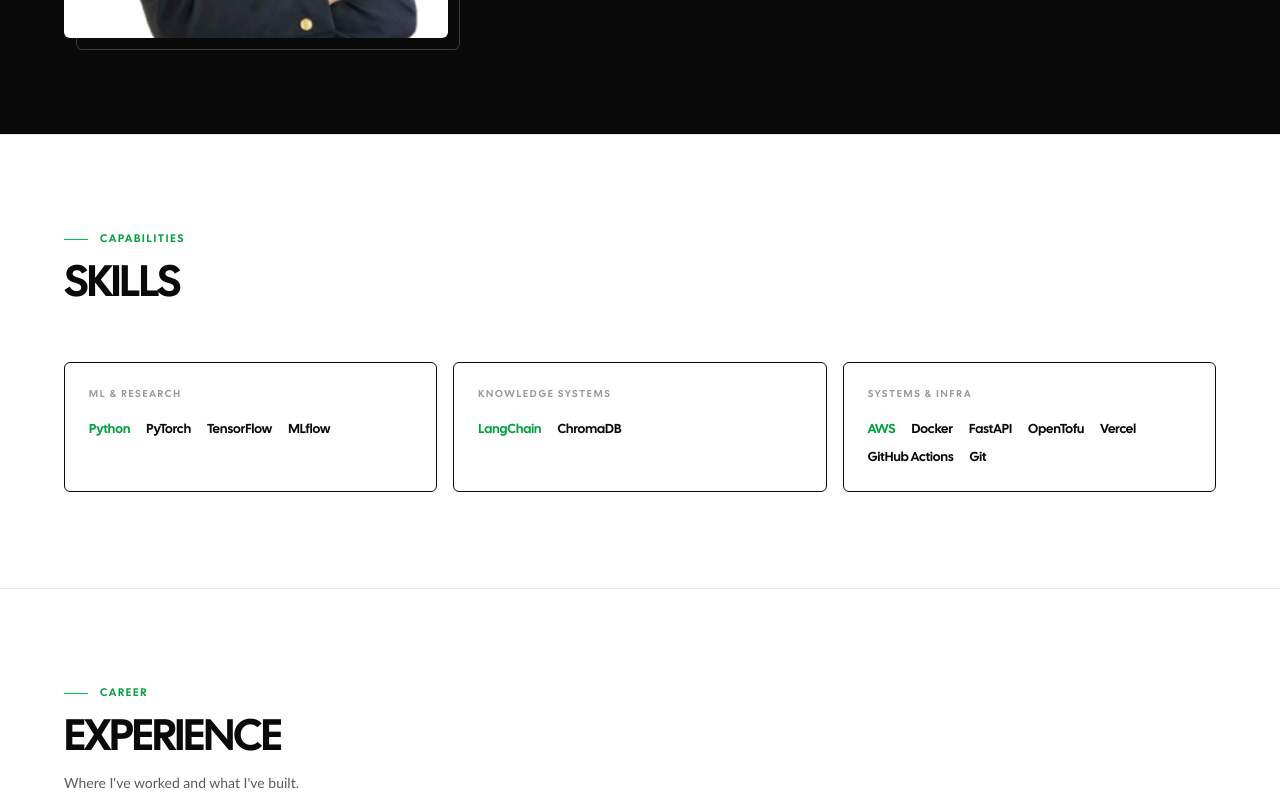
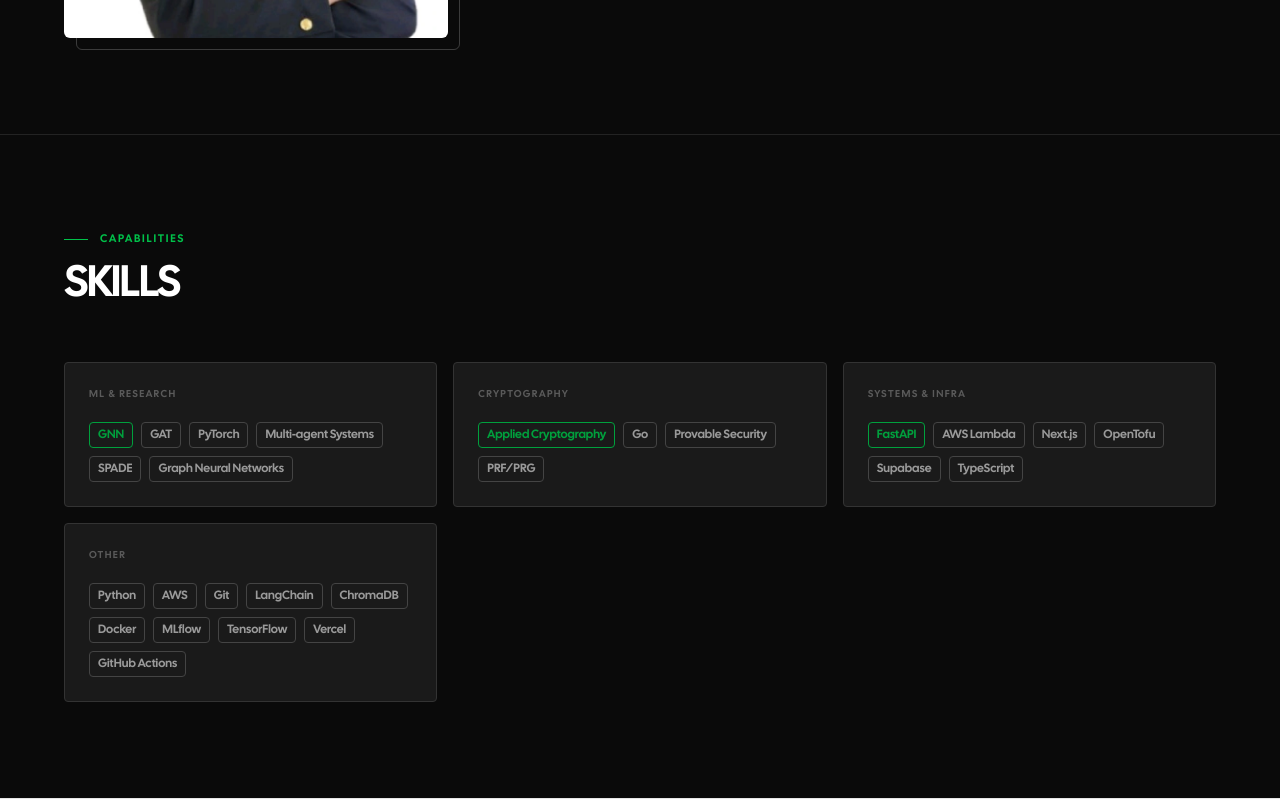
Before and after one commit to lynn511/portfolio, a Next.js app: page / in a window 1280 px wide. Shown: the part 1300-2100 px from the top of the page. Built offline with nearby package versions, Linux system fonts and the light colour scheme.

Commit message:
prompt nbr 4

```diff
--- a/components/Skills.tsx
+++ b/components/Skills.tsx
@@ -19,18 +19,18 @@ interface DomainGroup {
 const DOMAIN_GROUPS: DomainGroup[] = [
   {
     label: 'ML & RESEARCH',
-    highlight: 'Python',
-    keys: ['Python', 'PyTorch', 'TensorFlow', 'MLflow'],
+    highlight: 'GNN',
+    keys: ['GNN', 'GAT', 'PyTorch', 'Multi-agent Systems', 'SPADE', 'Graph Neural Networks'],
   },
   {
-    label: 'KNOWLEDGE SYSTEMS',
-    highlight: 'LangChain',
-    keys: ['LangChain', 'ChromaDB'],
+    label: 'CRYPTOGRAPHY',
+    highlight: 'Applied Cryptography',
+    keys: ['Applied Cryptography', 'Go', 'Provable Security', 'PRF/PRG'],
   },
   {
     label: 'SYSTEMS & INFRA',
-    highlight: 'AWS',
-    keys: ['AWS', 'Docker', 'FastAPI', 'OpenTofu', 'Vercel', 'GitHub Actions', 'Git'],
+    highlight: 'FastAPI',
+    keys: ['FastAPI', 'AWS Lambda', 'Next.js', 'OpenTofu', 'Supabase', 'TypeScript'],
   },
 ]
 
@@ -42,40 +42,37 @@ const Skills: FC<Props> = ({ skills }) => {
     skills: group.keys.filter((k) => skillNames.has(k)),
   }))
 
-  // Any skill not in a defined group falls into "OTHER"
   const claimed = new Set(DOMAIN_GROUPS.flatMap((g) => g.keys))
   const other = skills.map((s) => s.name).filter((n) => !claimed.has(n))
 
   return (
-    <section id="skills" className="py-24 px-6 border-t border-hairline">
+    <section id="skills" className="py-24 px-6 bg-ink border-t border-white/10">
       <div className="max-w-6xl mx-auto">
         <Reveal>
           <SectionHeader
             eyebrow="Capabilities"
             heading="Skills"
+            variant="dark"
           />
         </Reveal>
 
         <div className="grid grid-cols-1 sm:grid-cols-2 lg:grid-cols-3 gap-4">
           {groups.map((group, i) => (
             <Reveal key={group.label} delay={i * 0.08}>
-              <div className="group border-[1.5px] border-ink rounded-[6px] p-6 transition-colors duration-200 ease-brand hover:border-green-deep h-full">
-                {/* Domain label */}
-                <span className="block text-[10px] font-heading font-semibold uppercase tracking-[0.18em] text-faint mb-5">
+              <div className="border-[1.5px] border-[#333333] rounded-[4px] p-6 bg-[#1a1a1a] h-full">
+                <span className="block text-[10px] font-heading font-semibold uppercase tracking-[0.14em] text-muted mb-5">
                   {group.label}
                 </span>
-
-                {/* Skills */}
-                <div className="flex flex-wrap gap-x-4 gap-y-2.5">
+                <div className="flex flex-wrap gap-2">
                   {group.skills.map((name) => {
                     const isHighlight = name === group.highlight
                     return (
                       <span
                         key={name}
-                        className={`text-[13px] font-heading leading-snug transition-colors duration-200 ${
+                        className={`text-[12px] font-heading px-2 py-[3px] rounded-[4px] border bg-transparent ${
                           isHighlight
-                            ? 'text-green-deep font-semibold'
-                            : 'text-ink font-medium'
+                            ? 'border-green-deep text-green-deep'
+                            : 'border-[#444444] text-faint'
                         }`}
                       >
                         {name}
@@ -87,16 +84,18 @@ const Skills: FC<Props> = ({ skills }) => {
             </Reveal>
           ))}
 
-          {/* Overflow group for any uncategorised skills */}
           {other.length > 0 && (
             <Reveal delay={groups.length * 0.08}>
-              <div className="group border-[1.5px] border-ink rounded-[6px] p-6 transition-colors duration-200 ease-brand hover:border-green-deep h-full">
-                <span className="block text-[10px] font-heading font-semibold uppercase tracking-[0.18em] text-faint mb-5">
+              <div className="border-[1.5px] border-[#333333] rounded-[4px] p-6 bg-[#1a1a1a] h-full">
+                <span className="block text-[10px] font-heading font-semibold uppercase tracking-[0.14em] text-muted mb-5">
                   OTHER
                 </span>
-                <div className="flex flex-wrap gap-x-4 gap-y-2.5">
+                <div className="flex flex-wrap gap-2">
                   {other.map((name) => (
-                    <span key={name} className="text-[13px] font-heading font-medium text-ink leading-snug">
+                    <span
+                      key={name}
+                      className="text-[12px] font-heading px-2 py-[3px] rounded-[4px] border border-[#444444] text-faint bg-transparent"
+                    >
                       {name}
                     </span>
                   ))}
--- a/content/content.json
+++ b/content/content.json
@@ -3,7 +3,7 @@
     "fullName": "Lynn El Moussaoui",
     "displayName": "Lynn el Moussaoui",
     "role": "Applied AI Engineer",
-    "bio": "I’m an Applied AI developer based in Lebanon. I like research and development, and I write tech blogs to simplify some AI topics. I deliver AI workshops across universities. Published at IEEE, featured in L'Orient-Le Jour, and always chasing the next hard problem :)",
+    "bio": "I\u2019m an Applied AI developer based in Lebanon. I like research and development, and I write tech blogs to simplify some AI topics. I deliver AI workshops across universities. Published at IEEE, featured in L'Orient-Le Jour, and always chasing the next hard problem :)",
     "siteDescription": "Lynn El Moussaoui - AI engineer specializing in applied machine learning, knowledge systems, and scalable AI infrastructure. Explore projects in AI systems, MLOps, and research.",
     "profileImage": "/profile-img.jpg",
     "siteUrl": "https://lynn511.github.io"
@@ -35,9 +35,20 @@
       "id": "serverless-ai-chatbot",
       "title": "Serverless AI CodeBase Auditor",
       "type": "Personal",
-      "categories": ["AI", "Cloud", "Backend"],
+      "categories": [
+        "AI",
+        "Cloud",
+        "Backend"
+      ],
       "shortDescription": "Serverless AI chatbot deployed on AWS using Lambda, API Gateway, Bedrock and S3 memory storage.",
-      "techStack": ["Python", "FastAPI", "AWS Lambda", "API Gateway", "AWS Bedrock", "OpenTofu"],
+      "techStack": [
+        "Python",
+        "FastAPI",
+        "AWS Lambda",
+        "API Gateway",
+        "AWS Bedrock",
+        "OpenTofu"
+      ],
       "startDate": "2026-03-26",
       "endDate": "2026-03-26",
       "image": "/projects/serverless/codebase.png",
@@ -50,7 +61,12 @@
       "id": "graph-rag-halytech",
       "title": "Graph-RAG Knowledge Assistant",
       "type": "Academic / Personal",
-      "categories": ["AI", "RAG", "Knowledge Graphs", "Backend"],
+      "categories": [
+        "AI",
+        "RAG",
+        "Knowledge Graphs",
+        "Backend"
+      ],
       "shortDescription": "Graph-based Retrieval-Augmented Generation system combining vector search and knowledge graphs for structured, context-aware question answering over documents.",
       "techStack": [
         "Python",
@@ -75,7 +91,11 @@
       "date": "2026-03-26",
       "description": "Overview of how I deployed a minimal AI tool on AWS using a serverless architecture, combining a Vercel frontend, API Gateway, Lambda backend, and Bedrock for LLM inference.",
       "coverImage": "https://miro.medium.com/v2/da:true/resize:fit:1200/0*7mMGGBq0o77Ppyrd",
-      "tags": ["AI", "Serverless", "AWS"],
+      "tags": [
+        "AI",
+        "Serverless",
+        "AWS"
+      ],
       "readingTime": 5,
       "featured": true,
       "url": "https://medium.com/munchy-bytes/building-a-serverless-ai-tool-on-aws-fe2cfd752147"
@@ -86,7 +106,11 @@
       "date": "2026-03-19",
       "description": "Guide to turning messy machine learning notebook work into a clean project structure using Git, modular architecture, and uv for dependency management.",
       "coverImage": "https://miro.medium.com/v2/resize:fit:640/format:webp/0*BGXly29egBSgIsye",
-      "tags": ["MLOps", "Git", "UV"],
+      "tags": [
+        "MLOps",
+        "Git",
+        "UV"
+      ],
       "featured": true,
       "url": "https://medium.com/munchy-bytes/mlops-v2-the-clean-project-guide-c5695522c277"
     },
@@ -96,7 +120,11 @@
       "date": "2025-08-22",
       "description": "Introduction to FAISS similarity search, covering embeddings, distance metrics, indexing strategies, and the basics of HNSW for efficient vector retrieval.",
       "coverImage": "https://miro.medium.com/v2/resize:fit:640/format:webp/0*AA75SUVdrGtpfwji",
-      "tags": ["FAISS", "Similarity Search", "Vector Databases"],
+      "tags": [
+        "FAISS",
+        "Similarity Search",
+        "Vector Databases"
+      ],
       "readingTime": 5,
       "featured": true,
       "url": "https://medium.com/munchy-bytes/faiss-similarity-search-ff113b9e87b7"
@@ -107,7 +135,11 @@
       "date": "2025-08-04",
       "description": "Practical comparison of synchronous and asynchronous embedding calls in Python, showing how asyncio can speed up I/O-bound embedding pipelines.",
       "coverImage": "https://miro.medium.com/v2/resize:fit:640/format:webp/0*lI60ASWzp98I4g6p",
-      "tags": ["Python", "Asyncio", "Embeddings"],
+      "tags": [
+        "Python",
+        "Asyncio",
+        "Embeddings"
+      ],
       "readingTime": 4,
       "featured": true,
       "url": "https://medium.com/munchy-bytes/async-embeddings-in-python-ff4471d3e54a"
@@ -118,7 +150,11 @@
       "date": "2023-10-01",
       "description": "A practical introduction to MLOps concepts and workflows.",
       "coverImage": "https://miro.medium.com/v2/da:true/resize:fit:1200/0*ckqf0B1UDdzCtefa",
-      "tags": ["MLOps", "Machine Learning", "Containers"],
+      "tags": [
+        "MLOps",
+        "Machine Learning",
+        "Containers"
+      ],
       "readingTime": 5,
       "featured": true,
       "url": "https://medium.com/munchy-bytes/mlops-101-9c1058d756f"
@@ -148,7 +184,7 @@
     },
     {
       "title": "AI Workshop: USJ",
-      "organizer": "Université Saint-Joseph de Beyrouth",
+      "organizer": "Universit\u00e9 Saint-Joseph de Beyrouth",
       "description": "Delivered series of 4 applied AI session covering machine learning fundamentals and practical coding examples using Python.",
       "link": "https://www.usj.edu.lb/",
       "photo": "/contributions/lynn-usj.png"
@@ -197,12 +233,16 @@
         "Worked at the intersection of AI and Economics",
         "Developed predictive models using scikit-learn with time-aware validation strategies and robust hyperparameter tuning to avoid leakage.",
         "Built semantic similarity systems using vector search (using FAISS) to standardize and deduplicate unstructured text across heterogeneous datasets.",
-        "Enabled higher-frequency insights from aggregated data through machine learning–based temporal transformation.",
+        "Enabled higher-frequency insights from aggregated data through machine learning\u2013based temporal transformation.",
         "Contributed to research and development efforts focused on time-series modeling and economic data analysis.",
         "Improved cross-source comparability of labor market datasets using semantic skill normalization.",
         "Maintained production PowerBI dashboards on a monthly release cycle to support stakeholder reporting."
       ],
-      "skills": ["Python", "Scikit-learn", "PowerBI"]
+      "skills": [
+        "Python",
+        "Scikit-learn",
+        "PowerBI"
+      ]
     },
     {
       "id": "zaka",
@@ -213,8 +253,13 @@
       "endDate": "Present",
       "description": [
         "Helped educate hundreds of students and professionals on AI, machine learning, and data science fundamentals.",
-        "Delivered AI workshops at Lebanese University, Saint Joseph University of Beirut, American University of Beirut, Beirut Arab University, Multilane, and the Michel Daher Foundation."      ],
-      "skills": ["Python", "Public Speaking", "AI Theory"]
+        "Delivered AI workshops at Lebanese University, Saint Joseph University of Beirut, American University of Beirut, Beirut Arab University, Multilane, and the Michel Daher Foundation."
+      ],
+      "skills": [
+        "Python",
+        "Public Speaking",
+        "AI Theory"
+      ]
     },
     {
       "id": "tech-blog",
@@ -227,7 +272,11 @@
         "I write technical articles on artificial intelligence, data science, and machine learning.",
         "Published articles on MLOps, statistics, data science, and data drift in computer vision."
       ],
-      "skills": ["Python", "TensorFlow", "PyTorch"]
+      "skills": [
+        "Python",
+        "TensorFlow",
+        "PyTorch"
+      ]
     },
     {
       "id": "monty",
@@ -243,7 +292,11 @@
         "Improved OCR algorithm accuracy for document processing workflows.",
         "Developed machine learning models to optimize text analysis and data extraction pipelines."
       ],
-      "skills": ["Computer Vision", "OCR", "Object Detection"]
+      "skills": [
+        "Computer Vision",
+        "OCR",
+        "Object Detection"
+      ]
     },
     {
       "id": "obsoft",
@@ -258,7 +311,10 @@
         "Categorized cryptocurrency wallets based on transaction patterns.",
         "Developed tagging strategies to identify wallet behaviors across blockchain networks."
       ],
-      "skills": ["Crypto", "Fraudulent Exchanges"]
+      "skills": [
+        "Crypto",
+        "Fraudulent Exchanges"
+      ]
     },
     {
       "id": "btekup",
@@ -273,7 +329,10 @@
         "Explored computer vision approaches for object detection in online product catalogs.",
         "Improved semantic matching between product images and descriptions."
       ],
-      "skills": ["Object Detection", "OCR"]
+      "skills": [
+        "Object Detection",
+        "OCR"
+      ]
     },
     {
       "id": "karma",
@@ -288,7 +347,11 @@
         "Improved supplier coordination processes and inventory management.",
         "Ensured timely delivery and cost-efficient supply chain operations."
       ],
-      "skills": ["Communication", "Sales", "Management"]
+      "skills": [
+        "Communication",
+        "Sales",
+        "Management"
+      ]
     },
     {
       "id": "redcross",
@@ -306,7 +369,10 @@
         "Completed Hostile Environment Awareness Training (HEAT).",
         "Member of the Logistics Committee."
       ],
-      "skills": ["Communication", "Leadership"]
+      "skills": [
+        "Communication",
+        "Leadership"
+      ]
     },
     {
       "id": "dataaurora",
@@ -318,7 +384,10 @@
       "description": [
         "Explored statistical analysis and data science fundamentals."
       ],
-      "skills": ["Python", "Data Science"]
+      "skills": [
+        "Python",
+        "Data Science"
+      ]
     }
   ],
   "skills": [
@@ -373,12 +442,64 @@
     {
       "name": "GitHub Actions",
       "description": "CI/CD automation platform used to build, test, and deploy machine learning and software systems automatically."
+    },
+    {
+      "name": "GNN",
+      "description": "Graph Neural Networks applied to relational data, social graphs, and knowledge representations."
+    },
+    {
+      "name": "GAT",
+      "description": "Graph Attention Networks used for learning weighted node relationships in heterogeneous graphs."
+    },
+    {
+      "name": "Graph Neural Networks",
+      "description": "Deep learning over graph-structured data for tasks in link prediction and node classification."
+    },
+    {
+      "name": "Multi-agent Systems",
+      "description": "Distributed AI architectures where autonomous agents coordinate to solve complex tasks."
+    },
+    {
+      "name": "SPADE",
+      "description": "Python framework for building and deploying multi-agent systems using the FIPA protocol."
+    },
+    {
+      "name": "Applied Cryptography",
+      "description": "Practical implementation of cryptographic primitives including PRFs, PRGs, and secure protocols."
+    },
+    {
+      "name": "Go",
+      "description": "Systems programming language used for building high-performance cryptographic and network tools."
+    },
+    {
+      "name": "Provable Security",
+      "description": "Formal proofs of cryptographic security under computational complexity assumptions."
+    },
+    {
+      "name": "PRF/PRG",
+      "description": "Pseudorandom functions and generators as building blocks for cryptographic constructions."
+    },
+    {
+      "name": "AWS Lambda",
+      "description": "Serverless compute used to deploy event-driven AI inference and data processing pipelines."
+    },
+    {
+      "name": "Next.js",
+      "description": "React framework used for building performant, full-stack web applications."
+    },
+    {
+      "name": "Supabase",
+      "description": "Open-source backend platform providing databases, auth, and storage for web applications."
+    },
+    {
+      "name": "TypeScript",
+      "description": "Typed superset of JavaScript used for building reliable, maintainable frontend and backend systems."
     }
   ],
   "education": [
     {
       "degree": "Master of Science in Artificial Intelligence",
-      "institution": "Saint Joseph University of Beirut — ESIB",
+      "institution": "Saint Joseph University of Beirut \u2014 ESIB",
       "location": "Lebanon",
       "startDate": "2024-09-01",
       "endDate": "present",
@@ -386,7 +507,7 @@
     },
     {
       "degree": "Bachelor of Science in Mathematics and Data Science",
-      "institution": "Saint Joseph University of Beirut — Faculty of Science",
+      "institution": "Saint Joseph University of Beirut \u2014 Faculty of Science",
       "location": "Lebanon",
       "startDate": "2021-09-01",
       "endDate": "2024-06-01",
```
